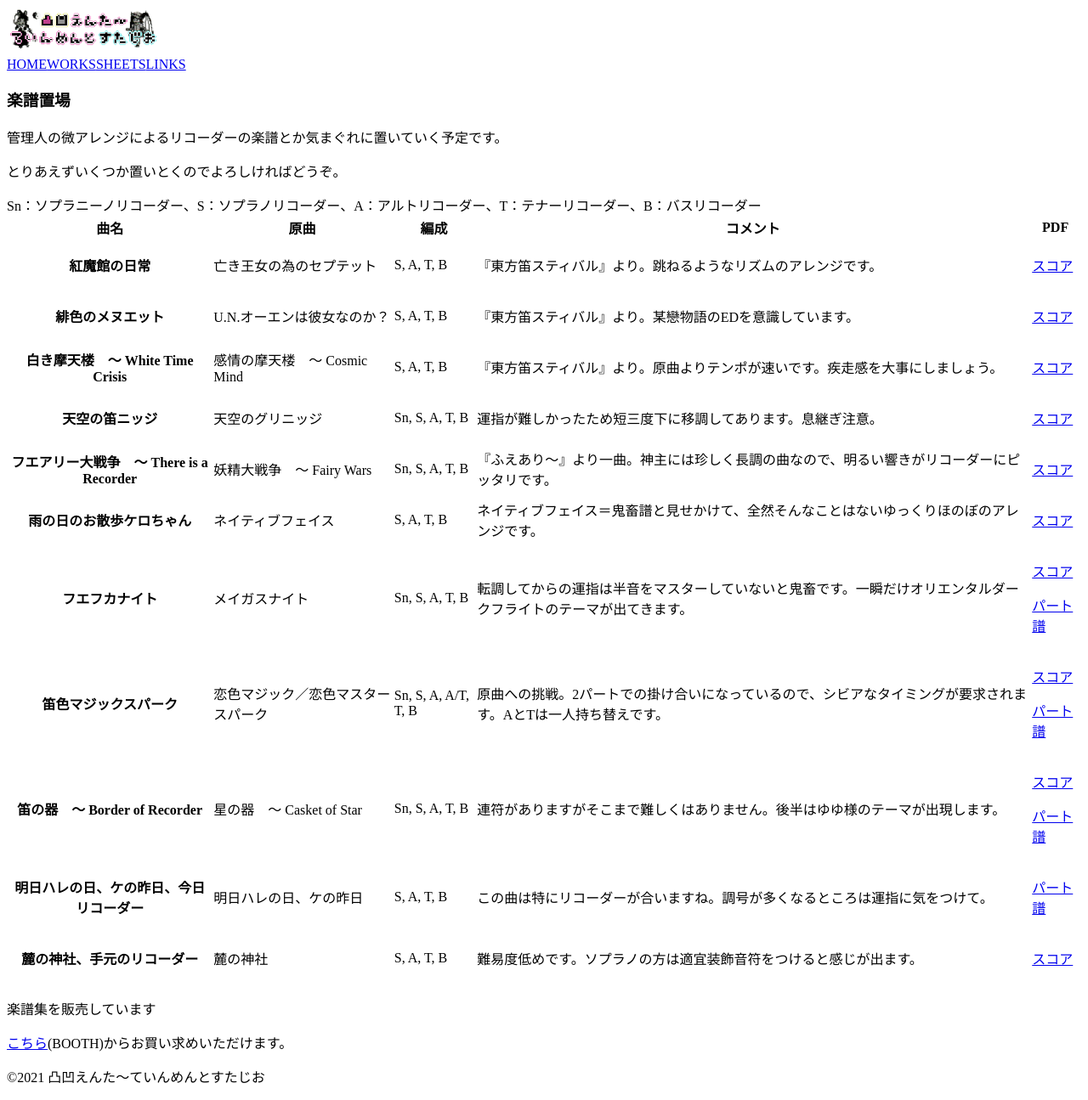
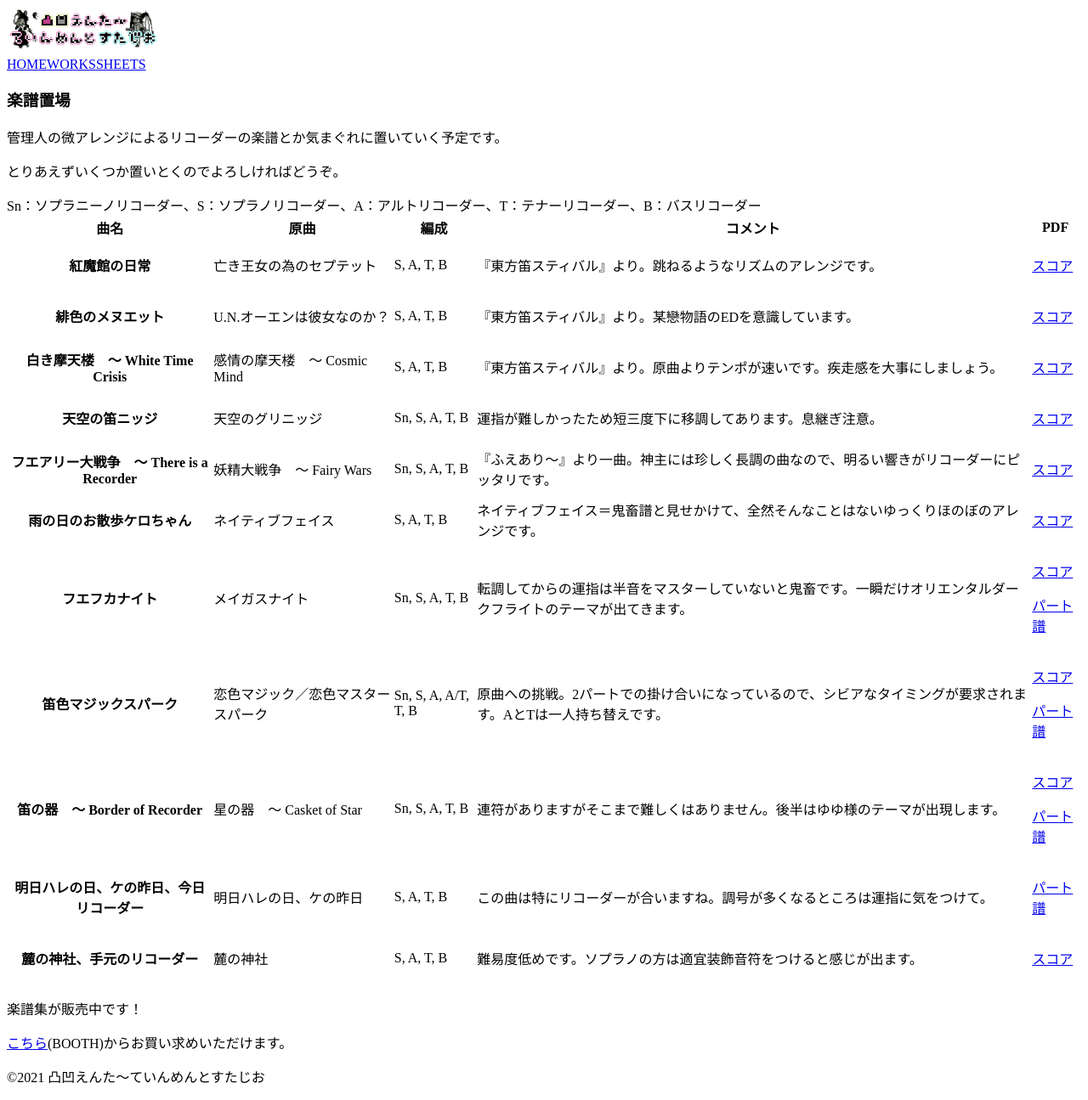
Before and after one commit to akamurandom/dkbk-es.com, a Gatsby site: page /sheets in a window 1280 px wide. Shown: the whole page at 85% size. Built offline with nearby package versions, Linux system fonts and the light colour scheme; Gatsby itself is replaced by a stand-in of ours.

Commit message:
LINKSは削除

```diff
--- a/src/components/nav.tsx
+++ b/src/components/nav.tsx
@@ -41,9 +41,6 @@ const Nav = () => {
           <Link className="navbar-item" to="/sheets">
             SHEETS
           </Link>
-          <Link className="navbar-item" to="/links">
-            LINKS
-          </Link>
         </div>
       </div>
     </nav>
--- a/src/pages/sheets.tsx
+++ b/src/pages/sheets.tsx
@@ -179,7 +179,7 @@ const SheetsPage = () => {
         </div>
         <article className="message is-primary">
           <div className="message-header">
-            <p>楽譜集を販売しています</p>
+            <p>楽譜集が販売中です！</p>
           </div>
           <div className="message-body">
             <a href={links.booth.home} target="_blank">こちら</a>(BOOTH)からお買い求めいただけます。
```
Also changed, not shown: src/pages/links.tsx (deleted).
